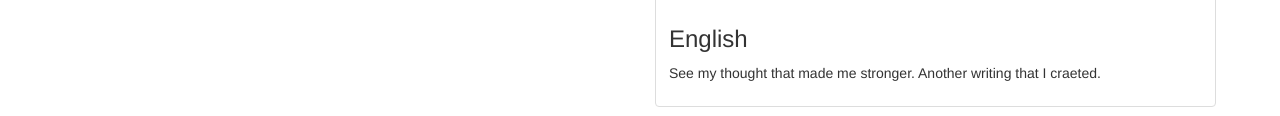
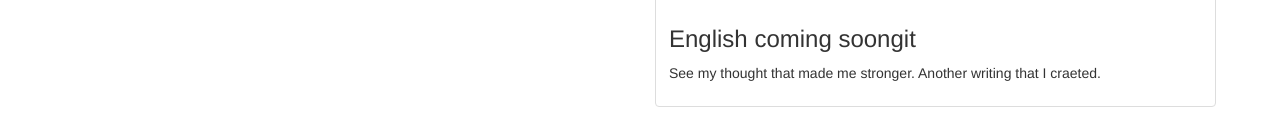
Before and after one commit to alisia1101/alisia1101.github.io, a plain HTML site: page index.html in a window 1280 px wide. Shown: the part 1195-1311 px from the top of the page. Drawn offline with nearby package versions, Linux system fonts and the light colour scheme.

Commit message:
done for the day

```diff
--- a/index.html
+++ b/index.html
@@ -60,7 +60,7 @@
         <div class="thumbnail">
           <a target="_blank" href="english.html"><img  alt="300x200" src="http://wcaustin.org/wp-content/uploads/2015/10/Book.jpg" class="thumbnail_image img-responsive"></a>
             <div class="caption">
-                 <h3>English</h3>
+                 <h3>English coming soongit</h3>
 
                 <p>See my thought that made me stronger. Another writing that I craeted.</p>
 
```
Also changed, not shown: english.html (+2 -2 lines).
